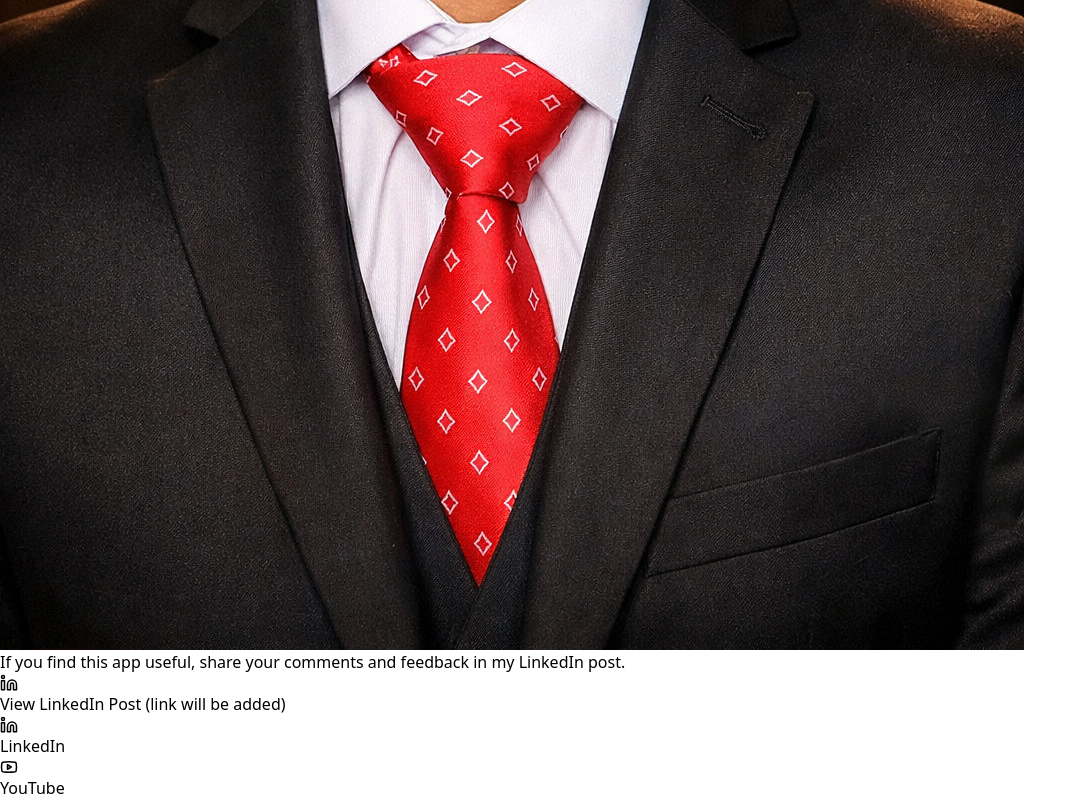
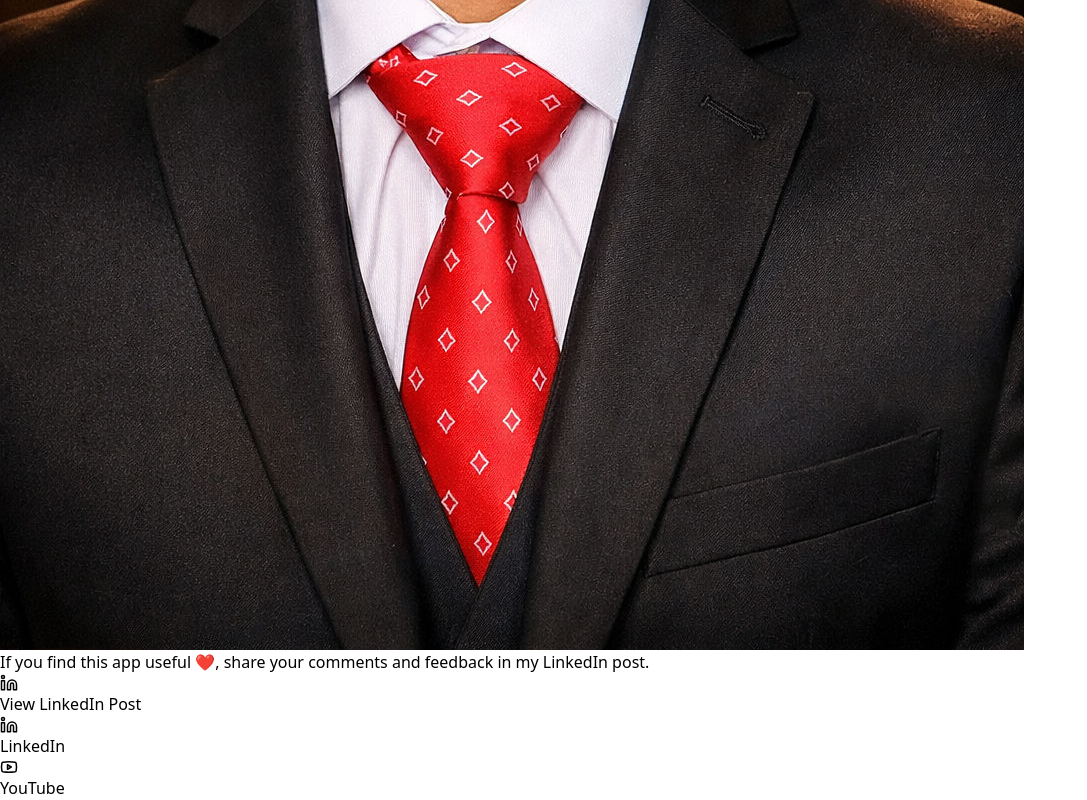
Before and after one commit to ILAKKIYAN1994/Applications, a React app: page / in a window 1280 px wide. Shown: the part 3526-4326 px from the top of the page, without its empty margins (0-1087 px from the left). Built offline with nearby package versions, Linux system fonts and the light colour scheme; the HTML template or start-up script is replaced by a standard one.

Commit message:
Initial commit

```diff
--- a/src/App.jsx
+++ b/src/App.jsx
@@ -264,14 +264,13 @@ export default function CGPACalculator() {
             className="w-20 h-20 rounded-full mx-auto mb-3 border-2 border-indigo-500"
           />
           <p className={`mb-4 ${darkMode ? 'text-gray-300' : 'text-gray-700'}`}>
-            If you find this app useful, share your comments and feedback in my
-            LinkedIn post.
+            If you find this app useful ❤️, share your comments and feedback in my LinkedIn post.
           </p>
           <a
-            href="#"
+            href="https://www.linkedin.com/posts/ilakkiyan-av_datathinking-analyticsmindset-problemsolving-activity-7417289798647873536-sNwC?utm_source=share&utm_medium=member_desktop&rcm=ACoAABk5xywB0cRilWCFQLsOQXdNTlCQILQ4Mig"
             className="inline-flex items-center gap-2 bg-indigo-600 px-6 py-2 rounded text-white"
           >
-            <Linkedin size={18} /> View LinkedIn Post (link will be added)
+            <Linkedin size={18} /> View LinkedIn Post
           </a>
         </div>
 
```
